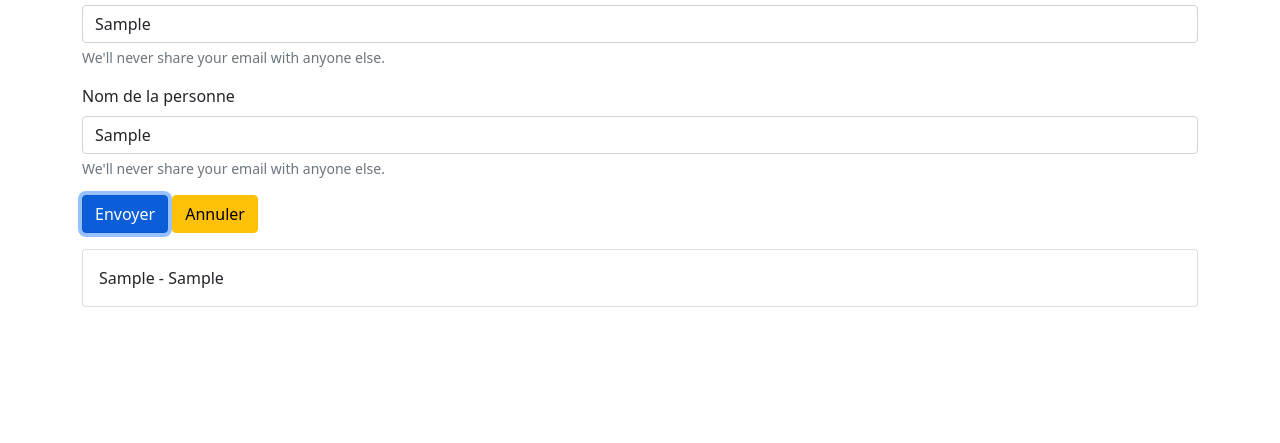
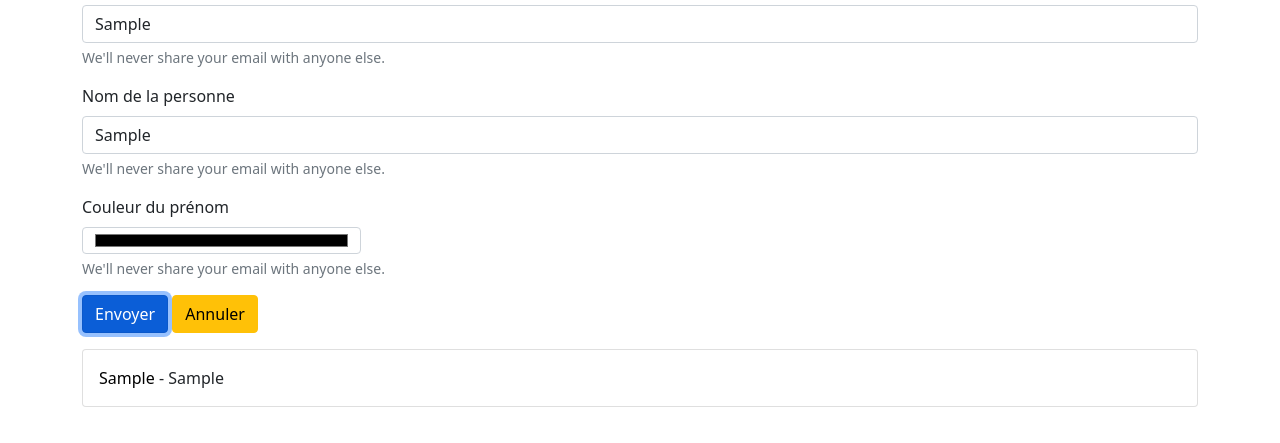
Before and after one commit to AviSohun/birthday-app, a plain HTML site: page index.html in a window 1280 px wide. Both pictures are taken after typing "Sample", "Sample" into the empty fields and a click on the button "Envoyer". Shown: the part 131-574 px from the top of the page. Drawn offline with nearby package versions, Linux system fonts and the light colour scheme.

Commit message:
Ajout de la fonctionnalité couleur

```diff
--- a/index.html
+++ b/index.html
@@ -32,13 +32,18 @@
                 <div id="emailHelp" class="form-text">We'll never share your email with anyone else.</div>
             </div>
             <div class="mb-3">
-                <label for="nom" class="form-label">Nom de la personne</label>
+                <label for="^trnom" class="form-label">Nom de la personne</label>
                 <input type="text" class="form-control" id="nom">
+                <div id="emailHelp" class="form-text">We'll never share your email with anyone else.</div>
+            </div>
+            <div class="mb-3">
+                <label for="color" class="form-label">Couleur du prénom</label>
+                <input type="color" class="form-control w-25" id="color">
                 <div id="emailHelp" class="form-text">We'll never share your email with anyone else.</div>
             </div>
 
             <button type="submit" class="btn btn-primary">Envoyer</button>
-            <button type="submit" class="btn btn-warning">Annuler</button>
+            <button type="button" class="btn btn-warning">Annuler</button>
         </form>
 
         <section>
--- a/script.js
+++ b/script.js
@@ -3,7 +3,7 @@ const btnCancel = document.querySelectorAll('button')[1]
 const form = document.querySelector('form')
 const input1 = document.querySelectorAll('input')[0]
 const input2 = document.querySelectorAll('input')[1]
-
+const input3 = document.querySelectorAll('input')[2]
 
 // 1ére fonctionnalité
 
@@ -21,7 +21,7 @@ form.addEventListener('submit', function (evt) {
     <div class="card mt-3">
             <div class="card-body">
 
-                <p class="card-text">${input2.value} - ${input1.value}</p>
+                <p class="card-text"> <span style="color:${input3.value}">${input2.value}</span> - ${input1.value} </p>
 
             </div>
         </div>
```
